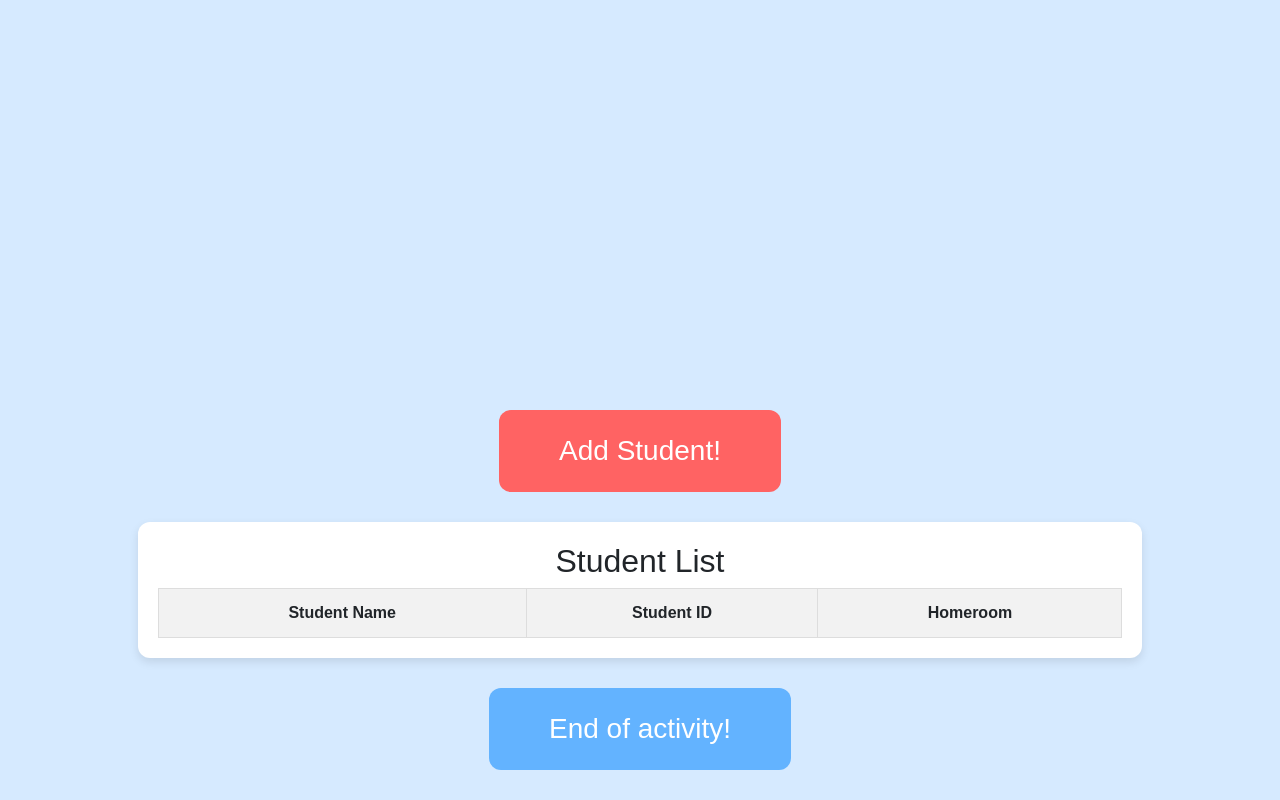
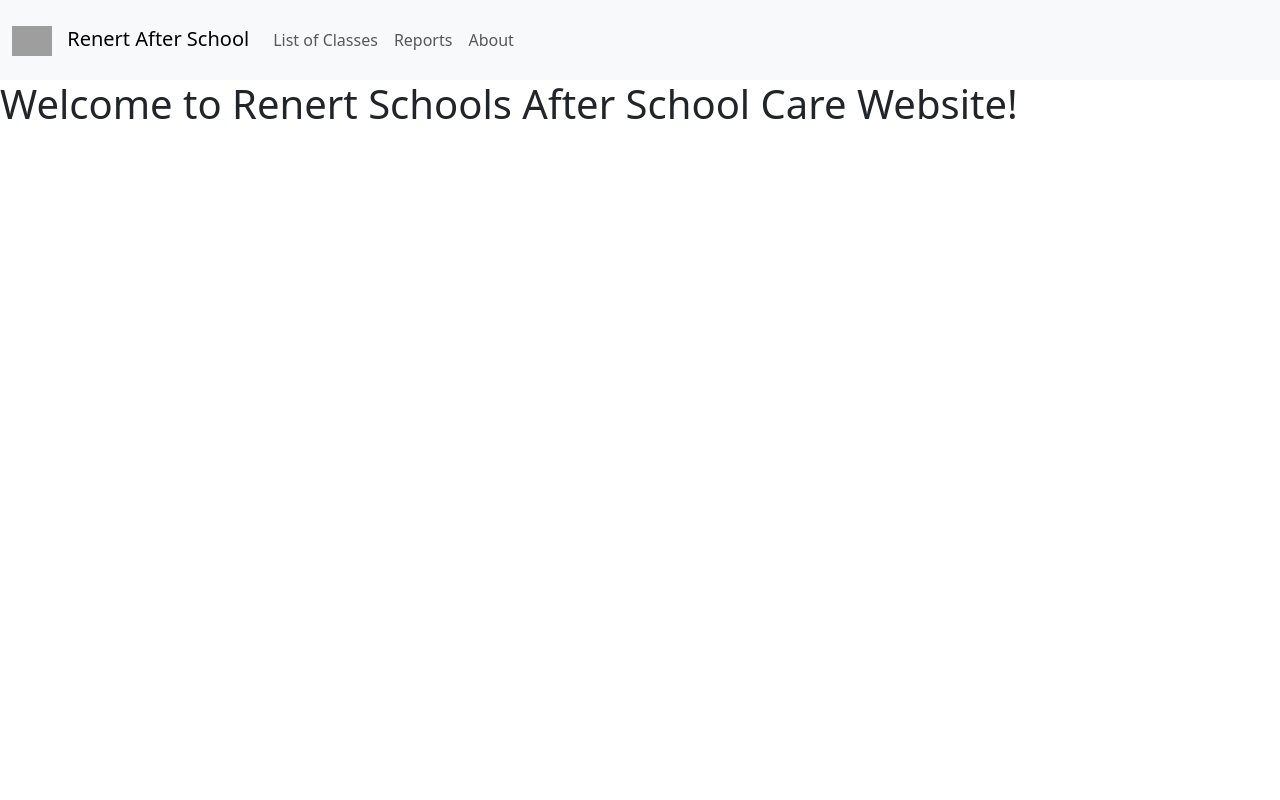
Before and after one commit to lekha-sandhu/renert-afterschool-public, a Flask app: page / in a window 1280 px wide. Run offline with Flask 3, Linux system fonts and the light colour scheme; lists and menus that the app fills with data are empty; parts of the project's set-up code (start-up, migrations or seed data) failed here and were passed over; grey boxes are pictures that could not be loaded.

Commit message:
layout template for all pages

```diff
--- a/templates/index.html
+++ b/templates/index.html
@@ -1,124 +1,8 @@
-
-{% set page_title = "Renert After-School Care" %}
 {% extends "layout.html" %}
 
-{% block head %}
-    <style>
-        body {
-            display: flex;
-            flex-direction: column;
-            justify-content: space-between;
-            align-items: center;
-            height: 100vh;
-            margin: 0;
-            background: #d6eaff;
-            font-family: 'Arial', sans-serif;
-        }
-
-        .top-button, .bottom-button {
-            width: 100%;
-            display: flex;
-            justify-content: center;
-            margin: 20px 0;
-        }
-
-        .button, .button1 {
-            color: white;
-            padding: 20px 60px;
-            font-size: 28px;
-            margin: 10px;
-            cursor: pointer;
-            border: none;
-            border-radius: 12px;
-            background-color: #ff6363;
-        }
-
-        .button:hover, .button1:hover {
-            background-color: #ff4747;
-            transform: scale(1.05);
-        }
-
-        .button1 {
-            background-color: #63b3ff;
-        }
-
-        .button1:hover {
-            background-color: #479eff;
-        }
-
-        .student-list {
-            margin: 20px auto;
-            width: 80%;
-            text-align: center;
-            background-color: #fff;
-            padding: 20px;
-            box-shadow: 0 4px 10px rgba(0, 0, 0, 0.1);
-            border-radius: 12px;
-        }
-
-        table {
-            width: 100%;
-            border-collapse: collapse;
-        }
-
-        table, th, td {
-            border: 1px solid #ddd;
-        }
-
-        th, td {
-            padding: 12px;
-            text-align: center;
-        }
-
-        th {
-            background-color: #f2f2f2;
-            font-weight: bold;
-        }
-
-        tr:hover {
-            background-color: #f9f9f9;
-        }
-    </style>
-{% endblock %}
 
 {% block content %}
-    <div class="top-button">
-        <button class="button">Add Student!</button>
-    </div>
 
-    <div class="student-list">
-        <h2>Student List</h2>
-        <table>
-            <thead>
-                <tr>
-                    <th>Student Name</th>
-                    <th>Student ID</th>
-                    <th>Homeroom</th>
-                </tr>
-            </thead>
-            <tbody>
-                {% for student in students %}
-                <tr>
-                    <td>{{ student.name }}</td>
-                    <td>{{ student.id }}</td>
-                    <td>{{ student.homeroom }}</td>
-                </tr>
-                {% endfor %}
-            </tbody>
-        </table>
-    </div>
+   <h1> Welcome to Renert Schools After School Care Website!</h1>
 
-    <div class="bottom-button">
-        <button class="button1">End of activity!</button>
-    </div>
 {% endblock %}
-
-{% block javascript %}
-    <script>
-      function setup() {
-          console.log("Hello World");
-      }
-
-      $(setup);
-    </script>
-{% endblock %}
--- a/templates/layout.html
+++ b/templates/layout.html
@@ -1,64 +1,42 @@
-<!doctype html>
-<html lang="en">
+<html>
+
 <head>
-    <meta charset="utf-8">
-    <meta name="viewport" content="width=device-width, initial-scale=1, shrink-to-fit=no">
-
-    <meta http-equiv="refresh" content="600">
-
     <link href="https://cdn.jsdelivr.net/npm/bootstrap@5.3.3/dist/css/bootstrap.min.css" rel="stylesheet">
     <link rel="stylesheet" href="https://cdn.jsdelivr.net/npm/bootstrap-icons@1.11.3/font/bootstrap-icons.min.css">
 
     <script src="https://code.jquery.com/jquery-3.7.1.min.js"></script>
 
-    {% block head %}{% endblock %}
-    <title>
-        {{ page_title if page_title else "Renert After-School" }}
-    </title>
+    <style>
+        .navbar {
+            height: 80px;
+        }
+        .navbar-brand img {
+            height: 80px;
+            margin-right: 20px;
+        }
+    </style>
+
 </head>
-
 <body>
-
-    <header class="intro-header" id="top">
-        <div class="container">
-            <div class="row">
-                <div class="col">
-                    <div class="my-heading">
-                        <center>
-                            <h2 class="mt-3">
-                                <a href="/">
-                                </a>
-                            </h2>
-                            </center>
-                    </div>
-
+    <nav class="navbar navbar-expand-lg bg-body-tertiary">
+        <div class="container-fluid">
+            <a class="navbar-brand" href="http://127.0.0.1:4000/">
+                <img src="https://timetable.renertschool.ca/static/renert-logo.png" alt="Renert Logo" style="height: 30px; margin-right: 10px;">
+                Renert After School
+            </a>
+            <button class="navbar-toggler" type="button" data-bs-toggle="collapse" data-bs-target="#navbarNavAltMarkup" aria-controls="navbarNavAltMarkup" aria-expanded="false" aria-label="Toggle navigation">
+                <span class="navbar-toggler-icon"></span>
+            </button>
+            <div class="collapse navbar-collapse" id="navbarNavAltMarkup">
+                <div class="navbar-nav">
+                    <a class="nav-link" href="http://127.0.0.1:4000/list-classes" href="/">List of Classes</a>
+                    <a class="nav-link" href="/reports">Reports</a>
+                    <a class="nav-link" href="/about">About</a>
                 </div>
             </div>
         </div>
-    </header>
-
-    <div class="container-fluid">
-
-        {% with messages = get_flashed_messages(with_categories=true) %}
-        {% if messages %}
-        <br/>
-        {% for category,message in messages %}
-        <div class="alert {% if category != "message" %}alert-{{category}}{% else %}alert-danger{% endif %}" role="alert">
-            {{ message }}
-        </div>
-        {% endfor %}
-        <br/>
-        {% endif %}
-        {% endwith %}
-
-        {% block content %}{% endblock %}
-    </div>
-
-
-<script src="https://cdn.jsdelivr.net/npm/bootstrap@5.3.3/dist/js/bootstrap.bundle.min.js"></script>
-
-{% block javascript %}{% endblock %}
-
+    </nav>
+    {% block content %}{% endblock %}
 
 </body>
 </html>
--- a/views/index.py
+++ b/views/index.py
@@ -23,9 +23,7 @@
 
 @app.route('/')
 def index():
-    students = Student.query.filter(Student.grade.in_(["1", "2", "3"])).all()  # Filter students in grades 1-3
-
-    return render_template("index.html", students=students)
+    return render_template("index.html")
 
 @app.route('/new')
 def new_afterschool_class():
```
Also changed, not shown: templates/list-classes.html (+9 -2 lines), templates/manage_class.html (+8 -2 lines).
